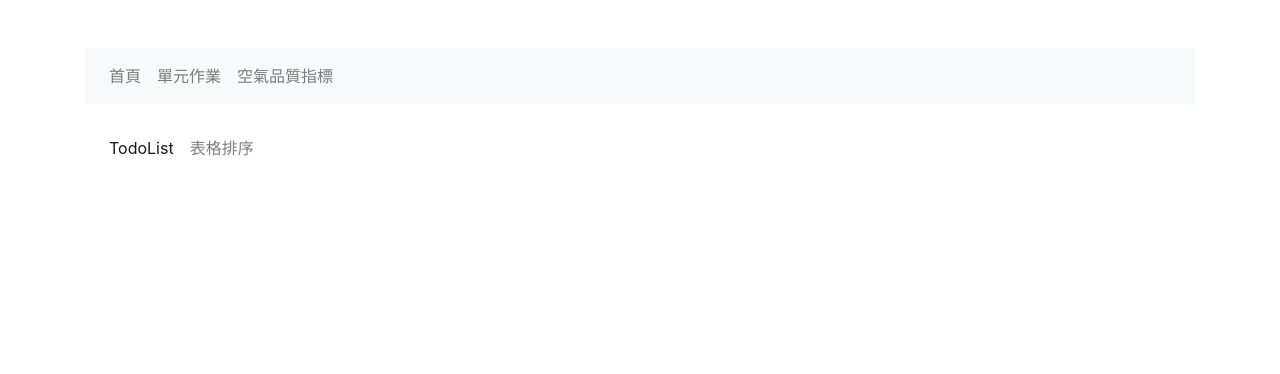
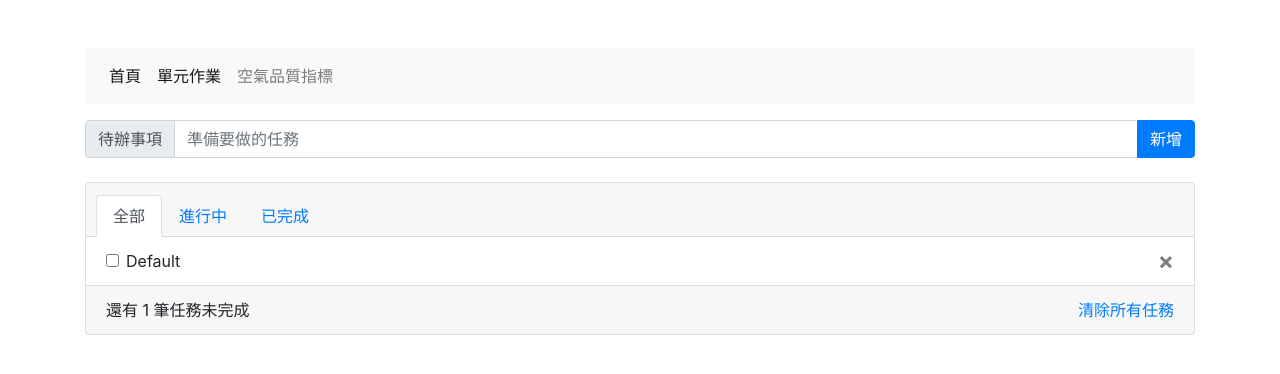
Before and after one commit to erica1123/vue-demo, a Vue app: page /#/page in a window 1280 px wide. Shown: the top 374 px of the page. Built offline with nearby package versions, Linux system fonts and the light colour scheme.

Commit message:
todolist

```diff
--- a/src/App.vue
+++ b/src/App.vue
@@ -5,7 +5,7 @@
       <nav class="navbar navbar-expand-lg navbar-light bg-light">
         <ul class="navbar-nav">
           <li class="nav-item">
-            <router-link class="nav-link" to="/index">首頁</router-link>
+            <router-link class="nav-link" to="/">首頁</router-link>
           </li>
           <li class="nav-item">
             <router-link class="nav-link" to="/page">單元作業</router-link>
--- a/src/components/page.vue
+++ b/src/components/pages/navs.vue
@@ -1,22 +1,21 @@
 <template>
-  <div class="page">
+  <div class="navs">
     <nav class="navbar navbar-expand-lg navbar-light">
       <ul class="navbar-nav">
-        <li class="nav-item active">
-          <router-link class="nav-link" to="/page/todo">TodoList</router-link>
+        <li class="nav-item">
+          <router-link class="nav-link" to="/todo">TodoList</router-link>
         </li>
         <li class="nav-item">
-          <router-link class="nav-link" to="/page/sort">表格排序</router-link>
+          <router-link class="nav-link" to="/sort">表格排序</router-link>
         </li>
       </ul>
     </nav>
-    <router-view></router-view>
   </div>
 </template>
 
 <script>
 export default {
-  name: 'page',
+  name: 'navs',
   data () {
     return {
     }
--- /dev/null
+++ b/src/components/pages/page.vue
@@ -0,0 +1,16 @@
+<template>
+  <div class="page">
+    <router-view name="navs"></router-view>
+    <router-view></router-view>
+  </div>
+</template>
+
+<script>
+export default {
+  name: 'page',
+  data () {
+    return {
+    }
+  }
+}
+</script>
--- /dev/null
+++ b/src/components/pages/todo.vue
@@ -0,0 +1,125 @@
+<template>
+  <div id="todo">
+    <div class="input-group">
+      <div class="input-group-prepend">
+        <span class="input-group-text">待辦事項</span>
+      </div>
+      <input type="text" class="form-control" placeholder="準備要做的任務"
+        v-model="newTodo"
+        @keyup.enter="addTodo">
+      <div class="input-group-append">
+        <button class="btn btn-primary"
+          @click="addTodo">新增</button>
+      </div>
+    </div>
+    <br>
+    <div class="card">
+      <div class="card-header">
+        <ul class="nav nav-tabs card-header-tabs">
+          <li class="nav-item">
+            <a href="" class="nav-link"
+              :class="{'active': status == 'all'}"
+              @click.prevent=" status = 'all' ">全部</a>
+          </li>
+          <li class="nav-item">
+            <a href="" class="nav-link"
+              :class="{'active': status == 'active'}"
+              @click.prevent=" status = 'active' ">進行中</a>
+          </li>
+          <li class="nav-item">
+            <a href="" class="nav-link"
+              :class="{'active': status == 'completed'}"
+              @click.prevent=" status = 'completed' ">已完成</a>
+          </li>
+        </ul>
+      </div>
+      <ul class="list-group list-group-flush">
+        <li class="list-group-item" v-for="item in filterTodo" :key="item.id">
+          <div class="d-flex">
+            <div class="form-check">
+              <input type="checkbox" class="form-check-input"
+                :id="item.id"
+                v-model="item.completed">
+              <label class="form-check-label"
+                :class="{ 'completed' : item.completed }"
+                :for="item.id">{{ item.title }}</label>
+            </div>
+            <button class="close ml-auto" @click="removeTodo(item)">
+              <span aria-hidden="true">&times;</span>
+            </button>
+          </div>
+        </li>
+      </ul>
+      <div class="card-footer d-flex justify-content-between">
+        <span>還有 {{ activeTodo.length }} 筆任務未完成</span>
+        <a href="#" @click="cleanTodo">清除所有任務</a>
+      </div>
+    </div>
+
+  </div>
+</template>
+
+<script>
+export default {
+  name: 'TodoList',
+  data () {
+    return {
+      newTodo: '',
+      todos: [{
+        title: 'Default',
+        id: 0,
+        completed: false
+      }],
+      status: 'all'
+    }
+  },
+  methods: {
+    addTodo (){
+      let value = this.newTodo.trim()
+      let timeStamp = Math.floor(Date.now())
+      if ( !value ){ return }
+      this.todos.push({
+        title: value,
+        id: timeStamp,
+        completed: false
+      })
+      this.newTodo = ''
+    },
+    removeTodo (todo){
+      let newIndex = this.todos.findIndex( (item) => {
+        return todo.id == item.id
+      })
+      this.todos.splice(newIndex, 1)
+    },
+    cleanTodo (){
+      this.todos = []
+    }
+  },
+  computed: {
+    activeTodo (){
+      return this.todos.filter( (todo) => {
+        return !todo.completed
+      })
+    },
+    completedTodo (){
+      return this.todos.filter( (todo) => {
+        return todo.completed
+      })
+    },
+    filterTodo (){
+      switch  (this.status) {
+        case 'all':
+          return this.todos
+        case 'active':
+          return this.activeTodo
+        case 'completed':
+          return this.completedTodo
+      }
+    }
+  }
+}
+</script>
+<style lang="sass">
+  .completed
+    text-decoration: line-through
+</style>
--- a/src/components/todo.vue
+++ /dev/null
@@ -1,15 +0,0 @@
-<template>
-  <div class="todo">
-    TodoList
-  </div>
-</template>
-
-<script>
-export default {
-  name: 'TodoList',
-  data () {
-    return {
-    }
-  }
-}
-</script>
--- a/src/router/index.js
+++ b/src/router/index.js
@@ -3,32 +3,37 @@ import VueRouter from 'vue-router'
 // 官方元件
 
 import Home from '@/components/HelloWorld'
-import Page from '@/components/page'
-import Todolist from '@/components/todo'
-import TableSort from '@/components/sort'
+import Page from '@/components/pages/page'
+import Todolist from '@/components/pages/todo'
+import TableSort from '@/components/pages/sort'
+import Navs from '@/components/pages/navs'
 // 自訂的分頁元件
 
 Vue.use(VueRouter)
 
 export default new VueRouter({
+    linkActiveClass: 'active',
 	routes: [
         {
             name: '首頁',      // 元件呈現的名稱
-            path: '/index',   // 對應的虛擬路徑
+            path: '/',   // 對應的虛擬路徑
             component: Home,   // 對應的元件
         },{
-            name: '單元作業',
             path: '/page',
-            component: Page,
+            // component: Page,
+            components: {
+                default: Page,
+                navs: Navs
+            },
             children: [
                 {
-                    name: 'todo',
-                    path: '/page/todo',
+                    name: '待辦事項',
+                    path: '',
                     component: Todolist
                 },
                 {
-                    name: 'sort',
-                    path: '/page/sort',
+                    name: '表格排序',
+                    path: 'sort',
                     component: TableSort
                 }
             ]
```
Also changed, not shown: src/components/pages/sort.vue (renamed from src/components/sort.vue), 10 other files (tests, documents, lock files or other folders).
